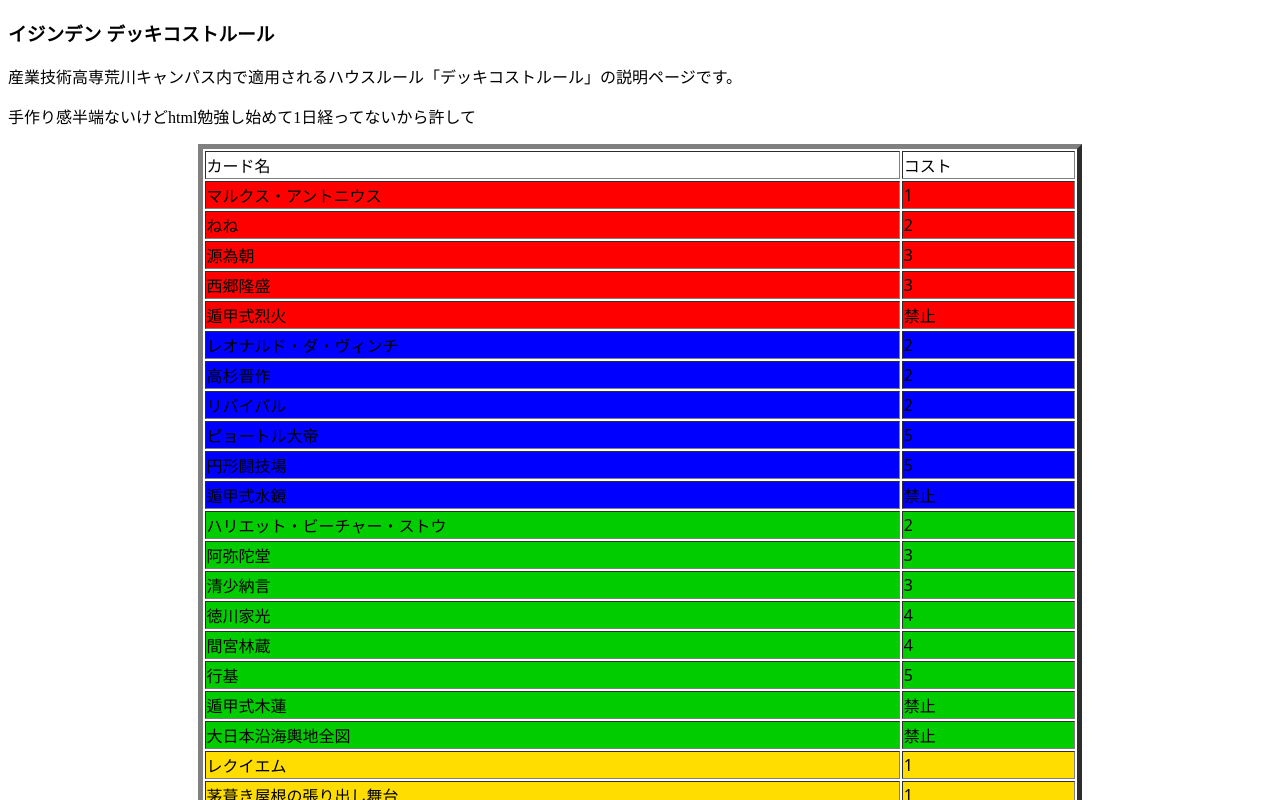
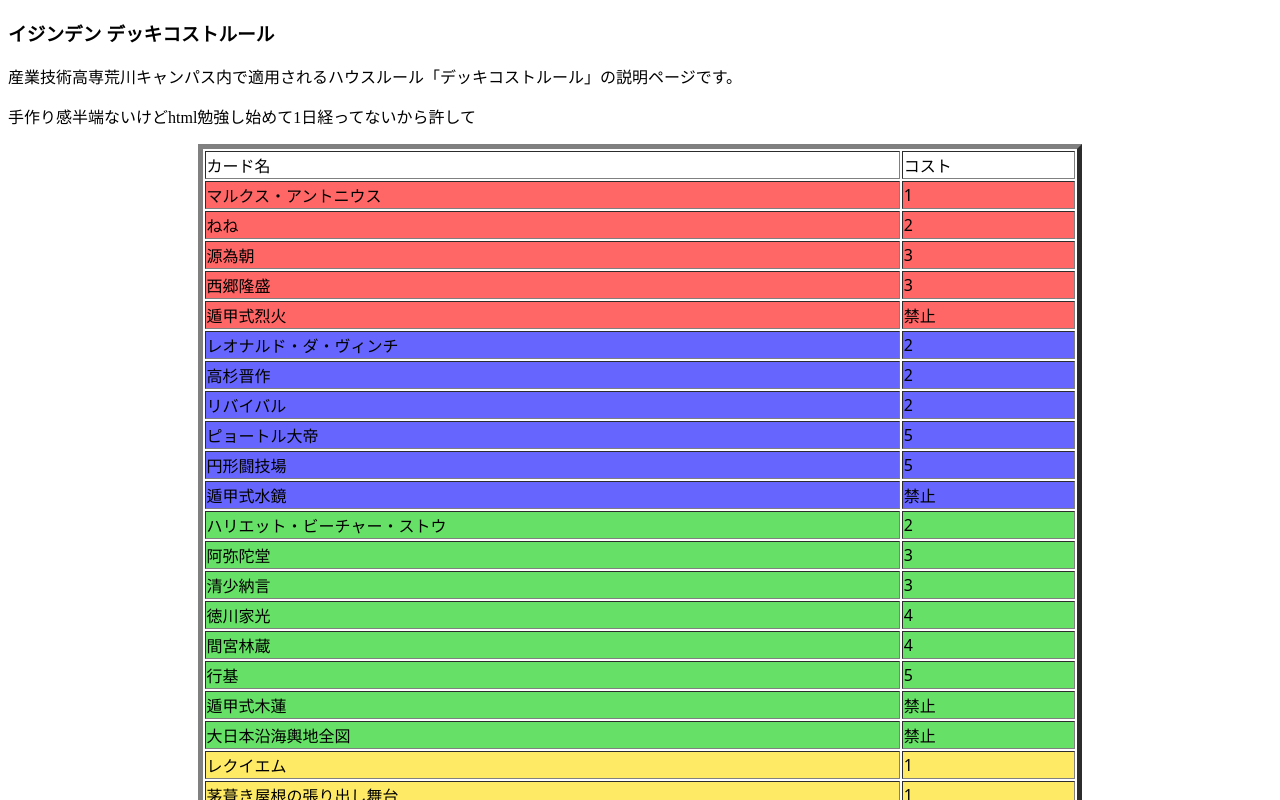
Before and after one commit to baritooone404/ijinden, a plain HTML site: page index.html in a window 1280 px wide. Shown: the top 800 px of the page. Drawn offline with Linux system fonts and the light colour scheme; a web font is replaced by a local one.

Commit message:
index.htmlの微修正

```diff
--- a/index.html
+++ b/index.html
@@ -51,7 +51,7 @@
                     const TH_LIST = [document.createElement('th'),document.createElement('th'),document.createElement('th')];
                     const TH_TEXT = ['カード名','コスト'];
                     const COLORS_J = ['赤','青','緑','黄','紫'];
-                    const COLORS_E = ['#f00','#00f','#0c0','#fd0','#b0b'];
+                    const COLORS_E = ['255,0,0,0.6','0,0,255,0.6','0,204,0,0.6','255,221,0,0.6','187,0,187,0.6'];
 
                     TABLE.width = '70%';
                     TABLE.align = 'center';
@@ -74,7 +74,7 @@
                                 const _cell = document.createElement('td');
                                 _cell.innerHTML = strs[i][j][k];
                                 _cell.className = 'reggae-one-regular';
-                                _cell.bgColor = COLORS_E[i];
+                                _cell.style = 'background-color:rgba(' + COLORS_E[i] + ');';
                                 _TR.appendChild(_cell);
                             }
                             TBODY.appendChild(_TR);
```
